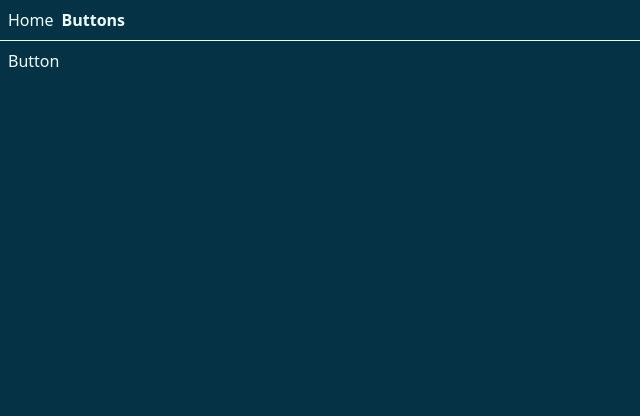
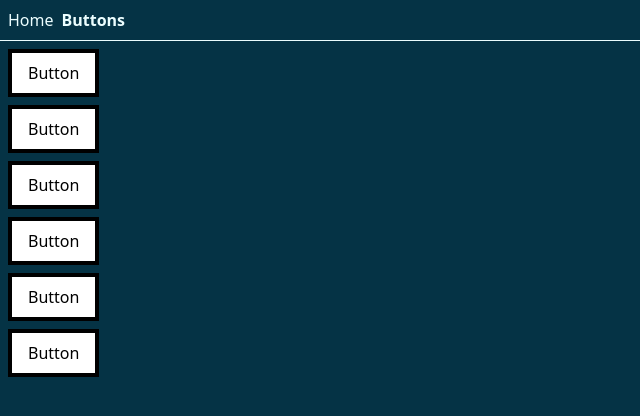
Before and after one commit to SmackSmash/comps-ts, a React (Vite) app: page /buttons in a window 1280 px wide. Shown: the top 416 px of the page, without its empty margins (0-640 px from the left). Built offline with nearby package versions, Linux system fonts and the light colour scheme.

Commit message:
Added default styling

```diff
--- a/src/components/Button.tsx
+++ b/src/components/Button.tsx
@@ -1,14 +1,16 @@
 import type { FC, ReactNode } from 'react';
 
-type style = 'primary' | 'secondary' | 'success' | 'warning' | 'danger';
-
 const Button: FC<{
-  style: style;
+  style?: 'primary' | 'secondary' | 'success' | 'warning' | 'danger';
   outline?: boolean;
   rounded?: boolean;
   children: ReactNode;
 }> = ({ children }) => {
-  return <button>{children}</button>;
+  return (
+    <button className='cursor-pointer border-4 border-black bg-white px-4 py-2 text-black'>
+      {children}
+    </button>
+  );
 };
 
 export default Button;
--- a/src/routes/buttons.tsx
+++ b/src/routes/buttons.tsx
@@ -3,8 +3,15 @@ import Button from '../components/Button';
 
 const Buttons = () => {
   return (
-    <div className='p-2'>
-      <Button style='primary'>Button</Button>
+    <div className='flex p-2'>
+      <div className='flex flex-col gap-2'>
+        <Button>Button</Button>
+        <Button style='primary'>Button</Button>
+        <Button style='primary'>Button</Button>
+        <Button style='primary'>Button</Button>
+        <Button style='primary'>Button</Button>
+        <Button style='primary'>Button</Button>
+      </div>
     </div>
   );
 };
```
